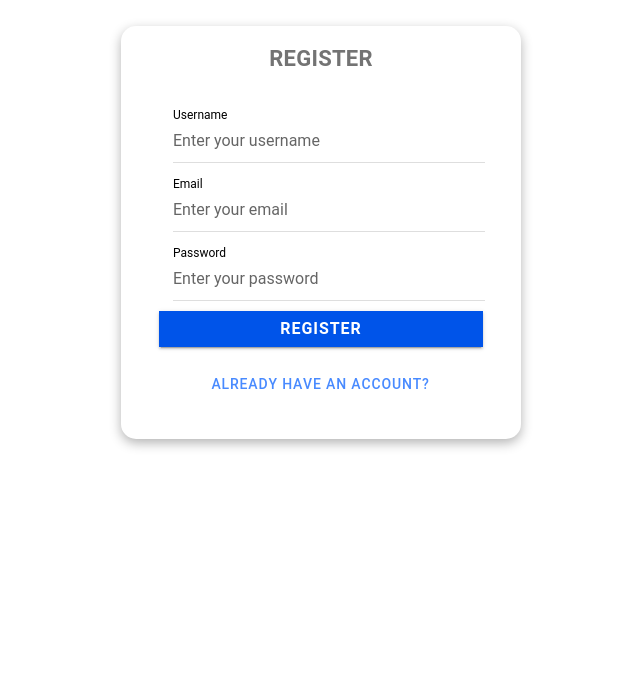
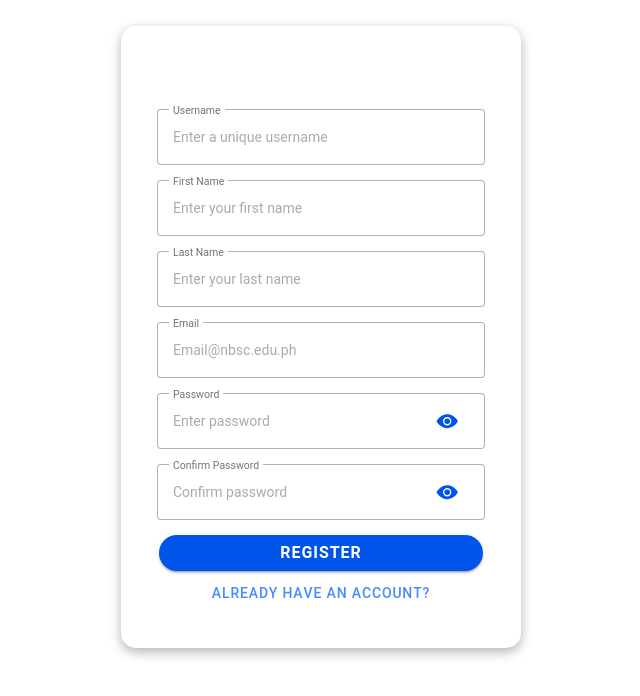
Before and after one commit to VicellesJaylourdE/it35-lab, a React (Vite) app: page /it35-lab/app/home/SignUp in a window 1280 px wide. Shown: the top 696 px of the page, without its empty margins (319-959 px from the left). Built offline with nearby package versions, Linux system fonts and the light colour scheme; no server answers.

Commit message:
added some file of Login.tsx, Menu.tsx, SignUp.tsx and supabaseClient.ts

```diff
--- a/package.json
+++ b/package.json
@@ -17,7 +17,7 @@
   "dependencies": {
     "@ionic/react": "^8.0.0",
     "@ionic/react-router": "^8.0.0",
-    "@supabase/supabase-js": "^2.49.3",
+    "@supabase/supabase-js": "^2.49.4",
     "@types/react-router": "^5.1.20",
     "@types/react-router-dom": "^5.3.3",
     "bcryptjs": "^3.0.2",
--- a/src/pages/SignUp.tsx
+++ b/src/pages/SignUp.tsx
@@ -1,60 +1,81 @@
+import React, { useState } from 'react';
 import {
   IonButton,
   IonContent,
   IonInput,
-  IonItem,
+  IonInputPasswordToggle,
   IonPage,
   IonTitle,
-  IonToast,
-  IonLabel,
+  IonModal,
+  IonText,
   IonCard,
   IonCardContent,
-  IonSpinner,
-  useIonRouter
+  IonCardHeader,
+  IonCardSubtitle,
+  IonCardTitle,
 } from '@ionic/react';
-import { useState } from 'react';
+import { supabase } from '../utils/supabaseClient';
+import bcrypt from 'bcryptjs';
 
 const SignUp: React.FC = () => {
-  const navigation = useIonRouter();
+  const [username, setUsername] = useState('');
+  const [firstName, setFirstName] = useState('');
+  const [lastName, setLastName] = useState('');
   const [email, setEmail] = useState('');
   const [password, setPassword] = useState('');
-  const [username, setUsername] = useState('');
-  const [errorMessage, setErrorMessage] = useState('');
-  const [loading, setLoading] = useState(false);
-  const [showErrorToast, setShowErrorToast] = useState(false);
-  const [showSuccessToast, setShowSuccessToast] = useState(false);
+  const [confirmPassword, setConfirmPassword] = useState('');
+  const [showVerificationModal, setShowVerificationModal] = useState(false);
+  const [showSuccessModal, setShowSuccessModal] = useState(false);
 
-  const validateForm = () => {
-    if (!email || !password || !username) {
-      setErrorMessage('All fields are required.');
-      return false;
-    }
-    if (!/\S+@\S+\.\S+/.test(email)) {
-      setErrorMessage('Invalid email format.');
-      return false;
-    }
-    if (password.length < 6) {
-      setErrorMessage('Password must be at least 6 characters long.');
-      return false;
-    }
-    return true;
-  };
-
-  const handleSignUp = () => {
-    if (!validateForm()) {
-      setShowErrorToast(true);
+  const handleOpenVerificationModal = () => {
+    if (!email.endsWith('@nbsc.edu.ph')) {
+      alert('Only @nbsc.edu.ph emails are allowed to register.');
       return;
     }
 
-    setLoading(true);
-    setErrorMessage('');
-    console.log('User signed up:', { username, email, password });
+    if (password !== confirmPassword) {
+      alert('Passwords do not match.');
+      return;
+    }
 
-    setTimeout(() => {
-      setLoading(false);
-      setShowSuccessToast(true);
-      setTimeout(() => navigation.push('/it35-lab', 'forward'), 1000); // Redirect after success
-    }, 1500);
+    setShowVerificationModal(true);
+  };
+
+  const doRegister = async () => {
+    setShowVerificationModal(false);
+
+    // Sign up in Supabase authentication
+    const { data, error } = await supabase.auth.signUp({
+      email,
+      password,
+    });
+
+    if (error) {
+      alert('Account creation failed: ' + error.message);
+      return;
+    }
+
+    // Hash password before storing in the database
+    const salt = await bcrypt.genSalt(10);
+    const hashedPassword = await bcrypt.hash(password, salt);
+
+    // Insert user data into 'users' table
+    const { error: insertError } = await supabase.from('users').insert([
+      {
+        username,
+        user_email: email,
+        user_firstname: firstName,
+        user_lastname: lastName,
+        user_password: hashedPassword,
+      },
+    ]);
+
+    if (insertError) {
+      alert('Failed to save user data: ' + insertError.message);
+      return;
+    }
+
+    setShowSuccessModal(true);
   };
 
   return (
@@ -81,93 +102,201 @@
           >
             <IonTitle
               className="ion-text-center"
-            style={{ fontSize: '22px', fontWeight: 'bold', marginBottom: '10px' }}
+              style={{
+                fontSize: '22px',
+                fontWeight: 'bold',
+                marginBottom: '10px',
+                color: 'white',
+              }}
             >
               REGISTER
             </IonTitle>
 
-          <IonCardContent style={{ textAlign: 'center' }}>
-            <IonItem>
-              <IonLabel position="stacked">Username</IonLabel>
+            <IonCardContent style={{ textAlign: 'left' }}>
               <IonInput
+                label="Username"
+                labelPlacement="stacked"
+                fill="outline"
                 type="text"
+                placeholder="Enter a unique username"
                 value={username}
-                placeholder="Enter your username"
-                onIonInput={(e) => setUsername(e.detail.value!)}
+                onIonChange={(e) => setUsername(e.detail.value!)}
+                style={{
+                  marginTop: '15px',
+                  borderRadius: '12px',
+                  padding: '10px',
+                }}
               />
-            </IonItem>
-
-            <IonItem>
-              <IonLabel position="stacked">Email</IonLabel>
               <IonInput
+                label="First Name"
+                labelPlacement="stacked"
+                fill="outline"
+                type="text"
+                placeholder="Enter your first name"
+                value={firstName}
+                onIonChange={(e) => setFirstName(e.detail.value!)}
+                style={{
+                  marginTop: '15px',
+                  borderRadius: '12px',
+                  padding: '10px',
+                }}
+              />
+              <IonInput
+                label="Last Name"
+                labelPlacement="stacked"
+                fill="outline"
+                type="text"
+                placeholder="Enter your last name"
+                value={lastName}
+                onIonChange={(e) => setLastName(e.detail.value!)}
+                style={{
+                  marginTop: '15px',
+                  borderRadius: '12px',
+                  padding: '10px',
+                }}
+              />
+              <IonInput
+                label="Email"
+                labelPlacement="stacked"
+                fill="outline"
                 type="email"
+                placeholder="Email@nbsc.edu.ph"
                 value={email}
-                placeholder="Enter your email"
-                onIonInput={(e) => setEmail(e.detail.value!)}
+                onIonChange={(e) => setEmail(e.detail.value!)}
+                style={{
+                  marginTop: '15px',
+                  borderRadius: '12px',
+                  padding: '10px',
+                }}
               />
-            </IonItem>
-
-            <IonItem>
-              <IonLabel position="stacked">Password</IonLabel>
               <IonInput
+                label="Password"
+                labelPlacement="stacked"
+                fill="outline"
                 type="password"
+                placeholder="Enter password"
                 value={password}
-                placeholder="Enter your password"
-                onIonInput={(e) => setPassword(e.detail.value!)}
-              />
-            </IonItem>
+                onIonChange={(e) => setPassword(e.detail.value!)}
+                style={{
+                  marginTop: '15px',
+                  borderRadius: '12px',
+                  padding: '10px',
+                }}
+              >
+                <IonInputPasswordToggle slot="end" />
+              </IonInput>
+              <IonInput
+                label="Confirm Password"
+                labelPlacement="stacked"
+                fill="outline"
+                type="password"
+                placeholder="Confirm password"
+                value={confirmPassword}
+                onIonChange={(e) => setConfirmPassword(e.detail.value!)}
+                style={{
+                  marginTop: '15px',
+                  borderRadius: '12px',
+                  padding: '10px',
+                }}
+              >
+                <IonInputPasswordToggle slot="end" />
+              </IonInput>
 
               <IonButton
+                onClick={handleOpenVerificationModal}
                 expand="full"
-              onClick={handleSignUp}
-              disabled={loading}
+                shape="round"
                 style={{
+                  marginTop: '15px',
                   borderRadius: '20px',
+                  fontWeight: 'bold',
                   fontSize: '16px',
-                fontWeight: 'bold',
-                marginTop: '10px',
                 }}
               >
-              {loading ? <IonSpinner name="dots" /> : 'REGISTER'}
+                Register
               </IonButton>
-
-            <div style={{ textAlign: 'center', marginTop: '15px' }}>
               <IonButton
                 routerLink="/it35-lab"
+                expand="full"
                 fill="clear"
+                shape="round"
                 style={{
                   color: '#488aff',
                   textTransform: 'uppercase',
                   fontSize: '14px',
                 }}
               >
-                ALREADY HAVE AN ACCOUNT?
+                Already have an account?
               </IonButton>
-            </div>
             </IonCardContent>
           </IonCard>
         </div>
 
-      {/* Error Toast */}
-      <IonToast
-        isOpen={showErrorToast}
-        onDidDismiss={() => setShowErrorToast(false)}
-        duration={2000}
-        message={errorMessage}
-        color="danger"
-      />
+        {/* Verification Modal */}
+        <IonModal
+          isOpen={showVerificationModal}
+          onDidDismiss={() => setShowVerificationModal(false)}
+          style={{ borderRadius: '15px' }}
+        >
+          <IonContent className="ion-padding">
+            <IonCard className="ion-padding" style={{ marginTop: '25%' }}>
+              <IonCardHeader>
+                <IonCardTitle>User Registration Details</IonCardTitle>
+                <hr />
+                <IonCardSubtitle>Username</IonCardSubtitle>
+                <IonCardTitle>{username}</IonCardTitle>
 
-      {/* Success Toast */}
-      <IonToast
-        isOpen={showSuccessToast}
-        onDidDismiss={() => setShowSuccessToast(false)}
-        duration={1500}
-        message="Registration successful! Redirecting..."
-        color="success"
-      />
+                <IonCardSubtitle>Email</IonCardSubtitle>
+                <IonCardTitle>{email}</IonCardTitle>
+
+                <IonCardSubtitle>Name</IonCardSubtitle>
+                <IonCardTitle>{firstName} {lastName}</IonCardTitle>
+              </IonCardHeader>
+              <IonCardContent></IonCardContent>
+              <div
+                style={{
+                  display: 'flex',
+                  justifyContent: 'flex-end',
+                  marginRight: '5px',
+                }}
+              >
+                <IonButton fill="clear" onClick={() => setShowVerificationModal(false)}>Cancel</IonButton>
+                <IonButton color="primary" onClick={doRegister}>Confirm</IonButton>
+              </div>
+            </IonCard>
+          </IonContent>
+        </IonModal>
+
+        {/* Success Modal */}
+        <IonModal
+          isOpen={showSuccessModal}
+          onDidDismiss={() => setShowSuccessModal(false)}
+          style={{ borderRadius: '15px' }}
+        >
+          <IonContent
+            className="ion-padding"
+            style={{
+              display: 'flex',
+              flexDirection: 'column',
+              justifyContent: 'center',
+              alignItems: 'center',
+              height: '100vh',
+              textAlign: 'center',
+              marginTop: '35%',
+            }}
+          >
+            <IonTitle style={{ marginTop: '35%' }}>Registration Successful</IonTitle>
+            <IonText>
+              <p>Your account has been created.</p>
+              <p>Check your email address.</p>
+            </IonText>
+            <IonButton routerLink="/it35-lab" routerDirection="back" color="primary">
+              Go to Login
+            </IonButton>
+          </IonContent>
+        </IonModal>
       </IonContent>
     </IonPage>
-
   );
 };
 
```
Also changed, not shown: src/pages/Login.tsx (+10 -10 lines), src/pages/Menu.tsx (+45 -3 lines), src/utils/supabaseClient.ts (+3 -4 lines), 1 other file (tests, documents, lock files or other folders). Lines whose indentation alone changed are shown as unchanged.
